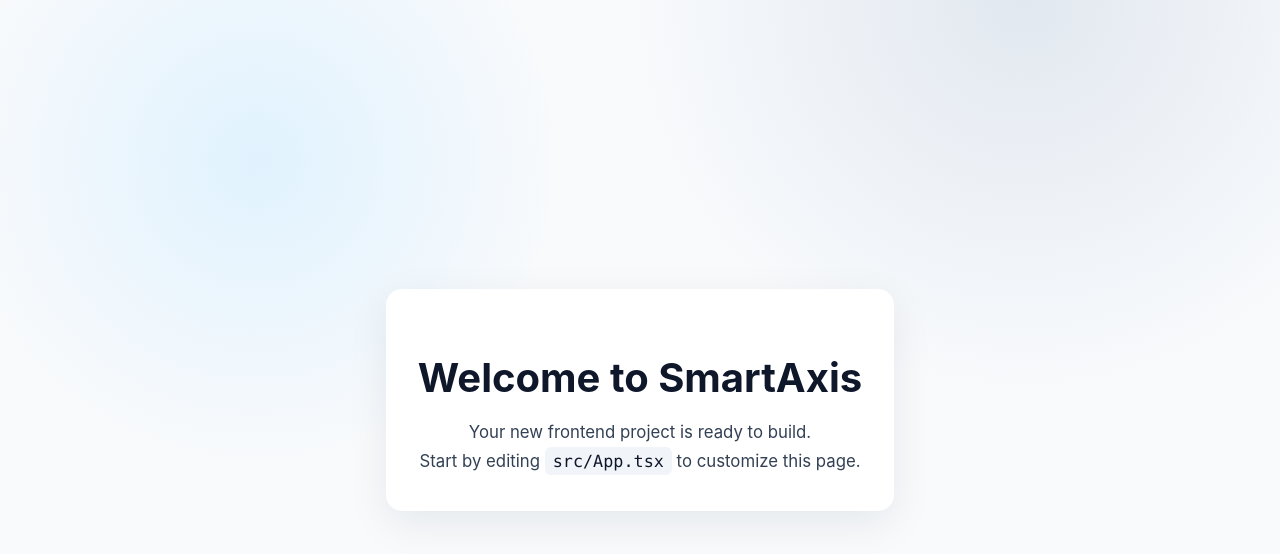
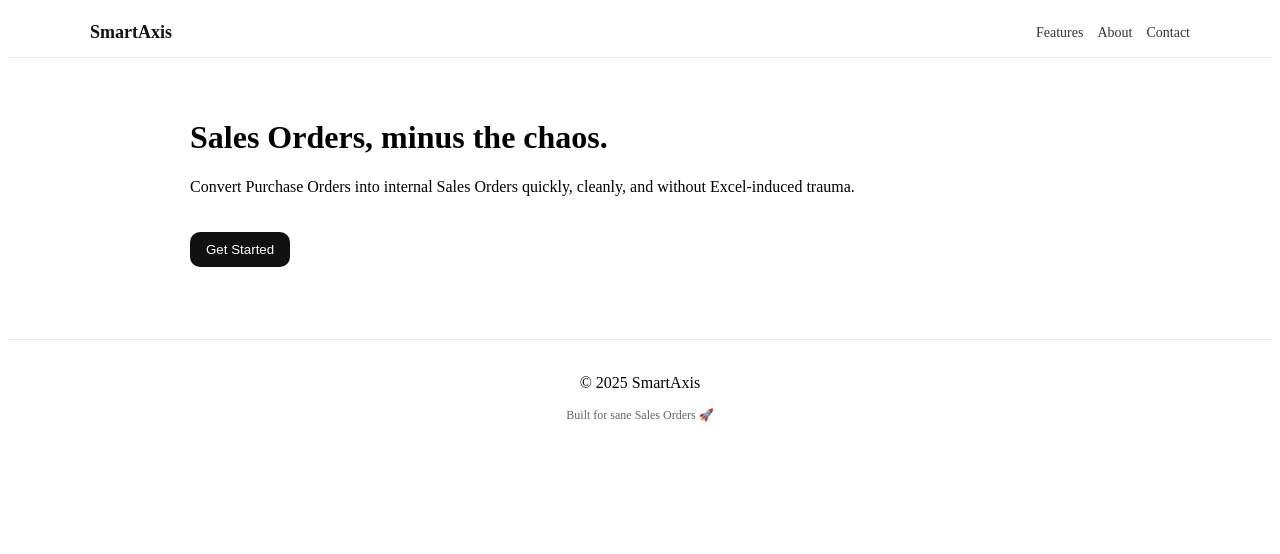
Before and after one commit to Avnz05/SmartAxis, a React (Vite) app: page / in a window 1280 px wide. Shown: the top 554 px of the page. Built offline with nearby package versions, Linux system fonts and the light colour scheme.

Commit message:
modified:   src/App.tsx 	deleted:    src/components/Footer.jsx 	new file:   src/components/Footer.tsx 	renamed:    src/components/Header.jsx -> src/components/Header.tsx 	modified:   src/main.tsx 	deleted:    src/pages/LandingPage.jsx 	new file:   src/pages/LandingPage.tsx

```diff
--- a/src/App.tsx
+++ b/src/App.tsx
@@ -1,13 +1,10 @@
-import './App.css'
+import { Routes, Route } from "react-router-dom";
+import LandingPage from "./pages/LandingPage";
 
-function App() {
+export default function App() {
   return (
-    <main className="app">
-      <h1>Welcome to SmartAxis</h1>
-      <p>Your new frontend project is ready to build.</p>
-      <p>Start by editing <code>src/App.tsx</code> to customize this page.</p>
-    </main>
-  )
+    <Routes>
+      <Route path="/" element={<LandingPage />} />
+    </Routes>
+  );
 }
-
-export default App
--- /dev/null
+++ b/src/components/Footer.tsx
@@ -0,0 +1,19 @@
+export default function Footer() {
+    return (
+        <footer style={styles.footer}>
+            <p>© {new Date().getFullYear()} SmartAxis</p>
+            <p style={styles.sub}>Built for sane Sales Orders 🚀</p>
+        </footer>
+    );
+}
+
+const styles: Record<string, React.CSSProperties> = {
+    footer: {
+        borderTop: "1px solid rgba(0,0,0,0.08)",
+        padding: 18,
+        textAlign: "center",
+        background: "#fff",
+        marginTop: 32,
+    },
+    sub: { fontSize: 12, color: "#666" },
+};
--- a/src/components/Header.jsx
+++ b/src/components/Header.tsx
@@ -18,35 +18,28 @@
     );
 }
 
-const styles = {
+const styles: Record<string, React.CSSProperties> = {
     header: {
         position: "sticky",
         top: 0,
+        background: "#fff",
+        borderBottom: "1px solid rgba(0,0,0,0.08)",
         zIndex: 10,
-        background: "#ffffff",
-        borderBottom: "1px solid rgba(0,0,0,0.08)",
     },
     inner: {
         maxWidth: 1100,
         margin: "0 auto",
         padding: "14px 18px",
         display: "flex",
+        justifyContent: "space-between",
         alignItems: "center",
-        justifyContent: "space-between",
-        gap: 16,
     },
     brand: {
         textDecoration: "none",
+        fontWeight: 800,
+        fontSize: 18,
         color: "#111",
-        fontWeight: 800,
-        letterSpacing: 0.2,
-        fontSize: 18,
     },
-    nav: { display: "flex", gap: 14, alignItems: "center" },
-    link: {
-        color: "#333",
-        textDecoration: "none",
-        fontSize: 14,
-        opacity: 0.9,
-    },
+    nav: { display: "flex", gap: 14 },
+    link: { textDecoration: "none", color: "#333", fontSize: 14 },
 };
--- a/src/main.tsx
+++ b/src/main.tsx
@@ -1,10 +1,12 @@
-import React from 'react'
-import ReactDOM from 'react-dom/client'
-import App from './App'
-import './index.css'
+import React from "react";
+import ReactDOM from "react-dom/client";
+import { BrowserRouter } from "react-router-dom";
+import App from "./App";
 
-ReactDOM.createRoot(document.getElementById('root') as HTMLElement).render(
+ReactDOM.createRoot(document.getElementById("root")!).render(
   <React.StrictMode>
-    <App />
-  </React.StrictMode>,
-)
+    <BrowserRouter>
+      <App />
+    </BrowserRouter>
+  </React.StrictMode>
+);
--- /dev/null
+++ b/src/pages/LandingPage.tsx
@@ -0,0 +1,44 @@
+import Header from "../components/Header.tsx";
+import Footer from "../components/Footer.tsx";
+
+export default function LandingPage() {
+    return (
+        <>
+            <Header />
+
+            <main style={styles.main}>
+                <h1>Sales Orders, minus the chaos.</h1>
+                <p>
+                    Convert Purchase Orders into internal Sales Orders quickly,
+                    cleanly, and without Excel-induced trauma.
+                </p>
+
+                <button
+                    style={styles.button}
+                    onClick={() => alert("Next up: Login page 😉")}
+                >
+                    Get Started
+                </button>
+            </main>
+
+            <Footer />
+        </>
+    );
+}
+
+const styles: Record<string, React.CSSProperties> = {
+    main: {
+        maxWidth: 900,
+        margin: "0 auto",
+        padding: "40px 20px",
+    },
+    button: {
+        marginTop: 20,
+        padding: "10px 16px",
+        borderRadius: 10,
+        border: "none",
+        background: "#111",
+        color: "#fff",
+        cursor: "pointer",
+    },
+};
```
Also changed, not shown: src/components/Footer.jsx (deleted, +0 -31 lines), src/pages/LandingPage.jsx (deleted, +0 -99 lines).
